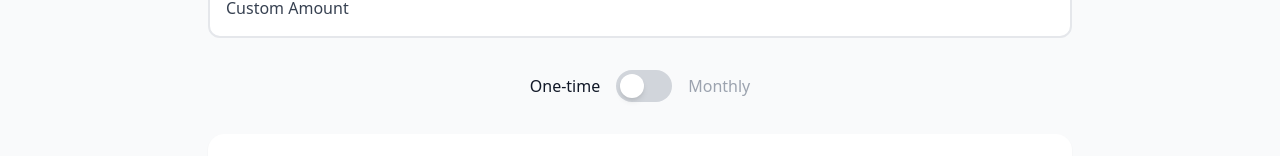
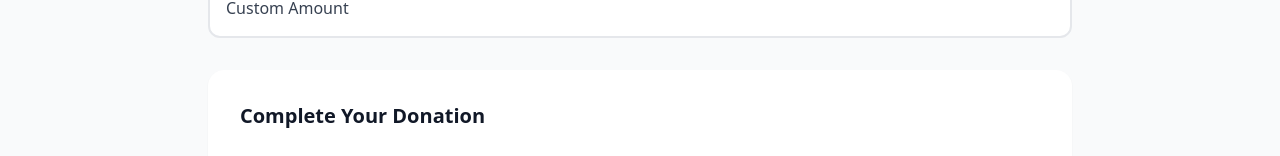
Before and after one commit to scorpionsPD/ElderConnect-, a Next.js app in the folder admin/: page /donate in a window 1280 px wide. Shown: the part 635-791 px from the top of the page. Built offline with nearby package versions, Linux system fonts and the light colour scheme; no server answers.

Commit message:
Remove monthly/repeat donation option — one-time only on web and backend

```diff
--- a/admin/src/pages/donate.tsx
+++ b/admin/src/pages/donate.tsx
@@ -16,7 +16,6 @@ export default function DonatePage() {
   const router = useRouter();
   const [selectedAmount, setSelectedAmount] = useState<number | 'custom'>(50);
   const [customAmount, setCustomAmount] = useState('');
-  const [isMonthly, setIsMonthly] = useState(false);
   const [name, setName] = useState('');
   const [email, setEmail] = useState('');
   const [message, setMessage] = useState('');
@@ -107,7 +106,7 @@ export default function DonatePage() {
         body: JSON.stringify({
           amount: finalAmount,
           currency: 'GBP',
-          donationType: isMonthly ? 'MONTHLY_SUBSCRIPTION' : 'ONE_TIME',
+          donationType: 'ONE_TIME',
           donorName: isAnonymous ? null : name.trim(),
           donorEmail: isAnonymous ? null : email.trim(),
           donorMessage: message.trim() || null,
@@ -148,8 +147,7 @@ export default function DonatePage() {
           </div>
           <h1 className="text-3xl font-bold text-gray-900 mb-4">Thank You!</h1>
           <p className="text-xl text-gray-600 mb-8">
-            Your {isMonthly ? 'monthly' : ''} donation of £{finalAmount} will help bring companionship
-            to seniors who need it most.
+            Your donation of £{finalAmount} will help bring companionship to seniors who need it most.
           </p>
           <Button onClick={() => setSubmitted(false)}>Make Another Donation</Button>
         </div>
@@ -229,26 +227,6 @@ export default function DonatePage() {
           </button>
         </div>
 
-        {/* Monthly Toggle */}
-        <div className="flex items-center justify-center gap-4 mb-8">
-          <span className={`font-medium ${!isMonthly ? 'text-gray-900' : 'text-gray-400'}`}>
-            One-time
-          </span>
-          <button
-            onClick={() => setIsMonthly(!isMonthly)}
-            className={`w-14 h-8 rounded-full transition-colors ${
-              isMonthly ? 'bg-primary-600' : 'bg-gray-300'
-            }`}
-          >
-            <div className={`w-6 h-6 bg-white rounded-full shadow-md transition-transform ml-1 ${
-              isMonthly ? 'translate-x-6' : ''
-            }`} />
-          </button>
-          <span className={`font-medium ${isMonthly ? 'text-gray-900' : 'text-gray-400'}`}>
-            Monthly
-          </span>
-        </div>
-
         {/* Donation Form */}
         <form onSubmit={handleSubmit} className="bg-white rounded-2xl p-8 shadow-sm mb-8">
           <h2 className="text-xl font-bold text-gray-900 mb-6">Complete Your Donation</h2>
@@ -296,7 +274,7 @@ export default function DonatePage() {
           )}
           <div className="flex items-center justify-between">
             <div>
-              <p className="text-gray-600">Your {isMonthly ? 'monthly' : ''} donation:</p>
+              <p className="text-gray-600">Your donation:</p>
               <p className="text-3xl font-bold text-primary-600">£{finalAmount}</p>
             </div>
             <Button type="submit" size="lg" disabled={finalAmount <= 0 || submitting}>
```
Also changed, not shown: 1 other file (tests, documents, lock files or other folders).
